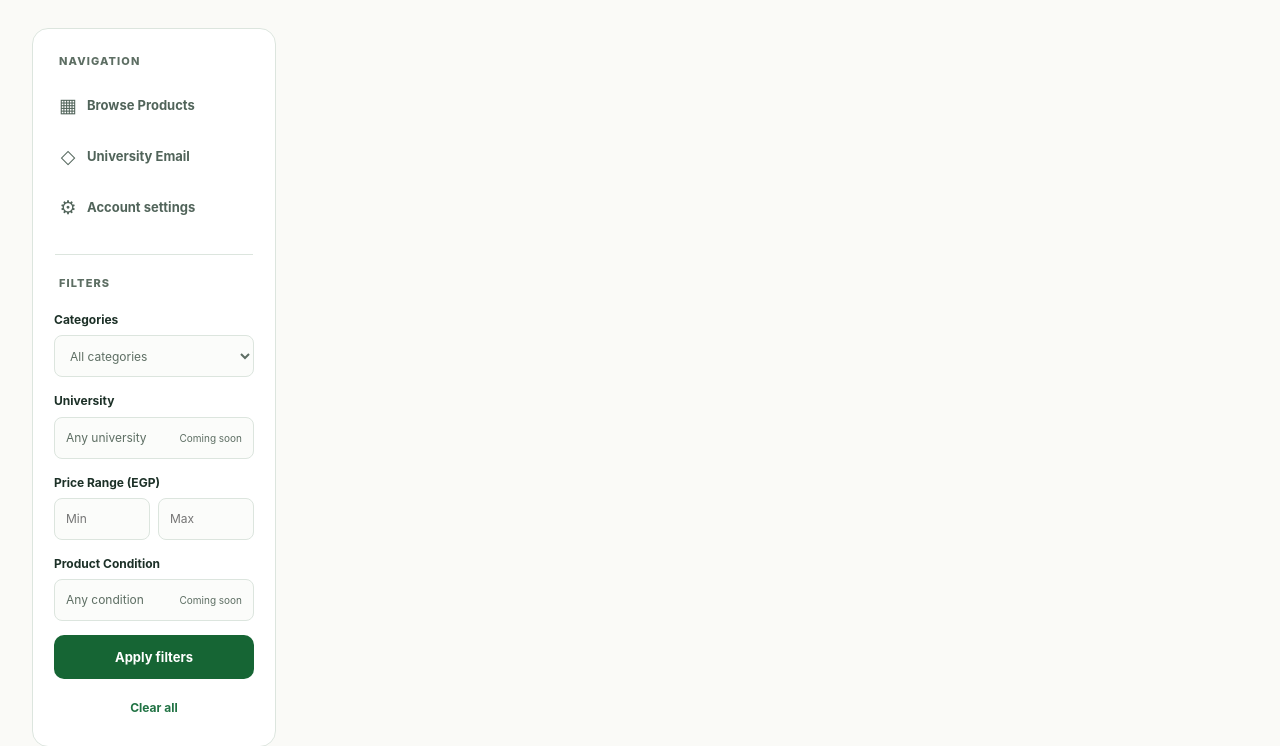
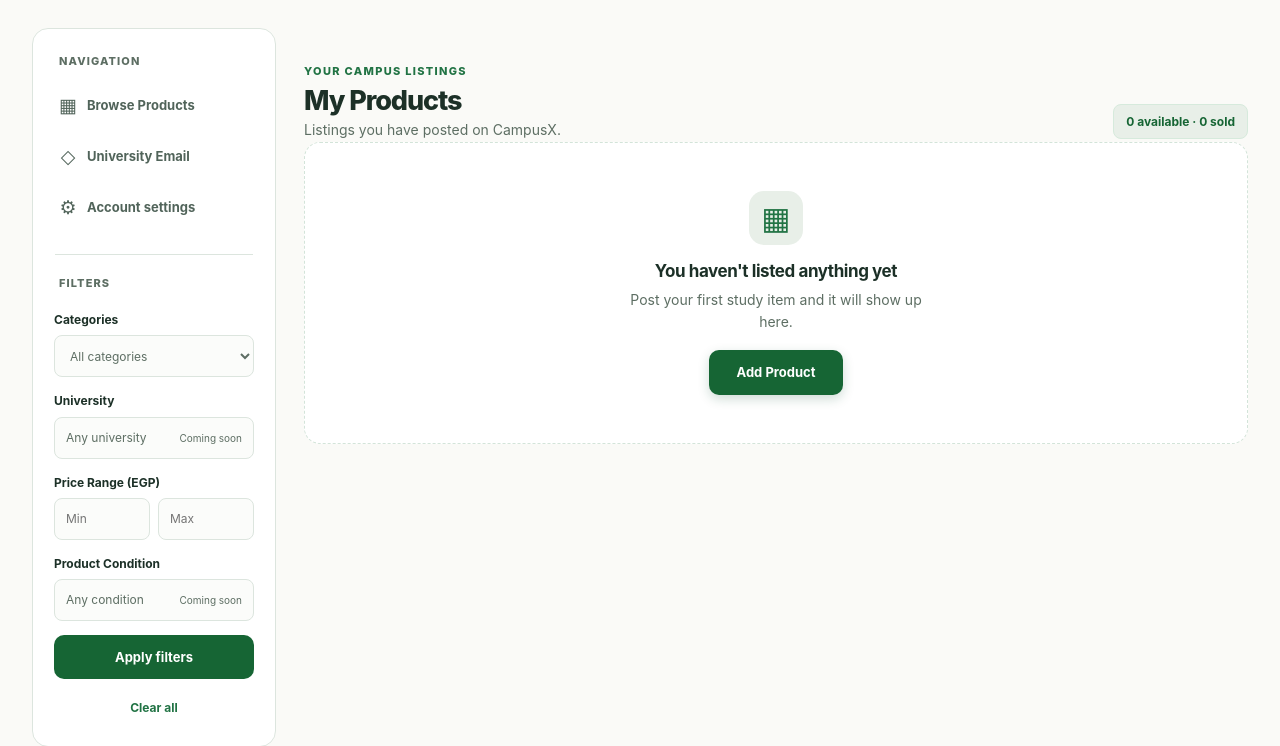
Before and after one commit to Mostafa-Mira/CampusX, an ASP.NET Core app: template Milestone-3/Views/MyProducts/Index.cshtml in a window 1280 px wide. Shown: the part 87-833 px from the top of the page. Run offline with ASP.NET Core 8, Linux system fonts and the light colour scheme; the template is opened without the code that fills it, so the values that code supplies are empty; some libraries are stand-ins or nearby versions.

Commit message:
Add My Products page
- Add /products/mine listing the signed-in student's own products
- Link My Products in the sidebar layout
- Remove Edit shortcut from cards; edit/delete stay on Details page

```diff
--- a/Milestone-3/Views/MyProducts/Index.cshtml
+++ b/Milestone-3/Views/MyProducts/Index.cshtml
@@ -1,5 +1,52 @@
-@*
-    For more information on enabling MVC for empty projects, visit https://go.microsoft.com/fwlink/?LinkID=397860
-*@
+@model CampusX.ViewModels.MyProductsViewModel
+@using CampusX.Enums
+
 @{
+    ViewData["Title"] = "My Products";
 }
+
+<section class="catalog" aria-labelledby="my-products-title">
+    @if (TempData["ProductSuccess"] is string success)
+    {
+        <p class="account-success" role="status">@success</p>
+    }
+    @if (TempData["SampleProductMessage"] is string message)
+    {
+        <p class="account-success" role="status">@message</p>
+    }
+
+    <div class="catalog-heading">
+        <div>
+            <span class="section-eyebrow">YOUR CAMPUS LISTINGS</span>
+            <h2 id="my-products-title">My Products</h2>
+            <p>Listings you have posted on CampusX.</p>
+        </div>
+        <span class="product-count">
+            @Model.AvailableCount available · @Model.SoldCount sold
+        </span>
+    </div>
+
+    @if (Model.Items.Count == 0)
+    {
+        <div class="empty-state" role="status">
+            <div class="empty-icon" aria-hidden="true">▦</div>
+            <h3>You haven't listed anything yet</h3>
+            <p>Post your first study item and it will show up here.</p>
+            <a class="btn-save-custom empty-reset" asp-controller="Products" asp-action="Add">Add Product</a>
+        </div>
+    }
+    else
+    {
+        <div class="product-grid">
+            @foreach (var item in Model.Items)
+            {
+                <div class="my-product-item">
+                    <div class="details-label-row">
+                        <span class="product-status">@(item.Status == ProductStatus.Sold ? "Sold" : "Available")</span>
+                    </div>
+                    <partial name="_ProductCard" model="item.Card" />
+                </div>
+            }
+        </div>
+    }
+</section>
--- a/Milestone-3/Views/Shared/_Layout.cshtml
+++ b/Milestone-3/Views/Shared/_Layout.cshtml
@@ -88,7 +88,7 @@
                             <li><a class="sidebar-link @(isHome ? "is-active" : null)" aria-current="@(isHome ? "page" : null)" asp-controller="Home" asp-action="Index"><span class="nav-icon" aria-hidden="true">▦</span> Browse Products</a></li>
                             @if (isStudent)
                             {
-                                <li><span class="sidebar-link is-disabled"><span class="nav-icon" aria-hidden="true">▤</span> My Products <small>Soon</small></span></li>
+                                <li><a class="sidebar-link @(isMyProducts ? "is-active" : null)" aria-current="@(isMyProducts ? "page" : null)" asp-controller="MyProducts" asp-action="Index"><span class="nav-icon" aria-hidden="true">▤</span> My Products</a></li>
                                 <li><a class="sidebar-link" asp-controller="Products" asp-action="Add"><span class="nav-icon" aria-hidden="true">＋</span> Add Product</a></li>
                             }
                             <li><a class="sidebar-link" asp-controller="Account" asp-action="UniversityEmail"><span class="nav-icon" aria-hidden="true">◇</span> University Email</a></li>
```
